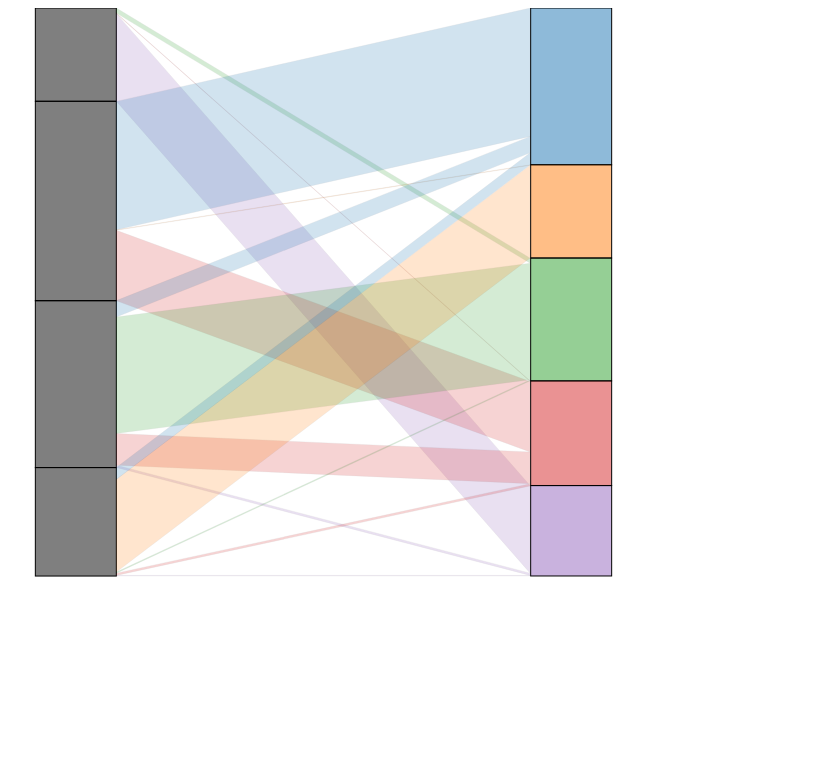
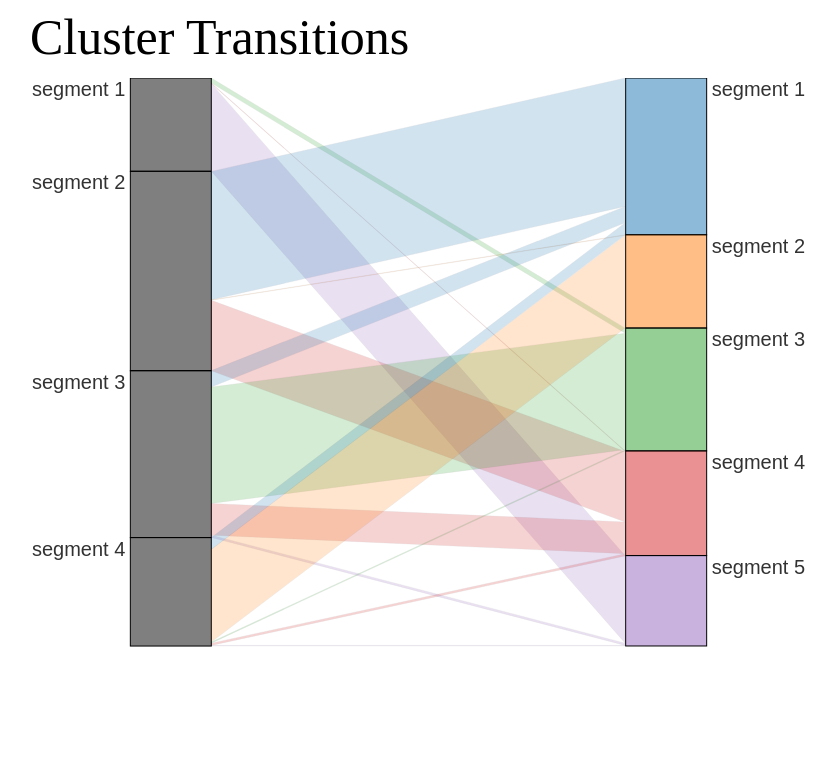
Before and after one commit to dent424/clustering_project, a plain HTML site: page transitions.html in a window 1280 px wide. Shown: the whole page, without its empty margins (225-1061 px from the left). Drawn offline with nearby package versions, Linux system fonts and the light colour scheme.

Commit message:
Added title and segment names

```diff
--- a/javascripts/cluster_transition.js
+++ b/javascripts/cluster_transition.js
@@ -32,6 +32,12 @@ function cluster_transitions(data) {
 	var yAxis = d3.svg.axis()
 				  .scale(y)
 				  .orient("left");
+
+	d3.select('body')
+	  .append('div')
+	  .attr('class','title_container')
+	  .append('h2')
+	  .text('Cluster Transitions')
 
 	//Adds the SVG element that will house everything else
 	var svg = d3.select("body")
@@ -133,10 +139,16 @@ function cluster_transitions(data) {
 					  	   .attr('class','transition_rect')
 					  	   .attr('id','left_rects');
 
+			entergroup_left.append('text')
+						   .attr('class', 'segment_name left_segment_name')
+
 			entergroup_center.append('rect')
 					  		.attr('width', x_left.rangeBand())
 					  		.attr('class','transition_rect')
 					  		.attr('id','center_rects');
+
+			entergroup_center.append('text')
+						   .attr('class', 'segment_name center_segment_name')
 
 			//update rects
 			var left_group_y = {}; //This is an object for storing the y positions of each cluster for use in transition lines
@@ -164,6 +176,24 @@ function cluster_transitions(data) {
 			  .style('fill', function(d){
 			  	return colors(d.values['cluster_num']);
 			  });
+
+			left_group.select('text')
+					  .text(function(d){
+					  	 return "segment " + (+d.values.cluster_num+1)
+					  })
+					  .attr('y', function(d){
+					     return d.values['y0']+18;
+					  })
+					  .attr('x', '-5')
+
+			center_group.select('text')
+					  .text(function(d){
+					  	 return "segment " + (+d.values.cluster_num+1)
+					  })
+					  .attr('y', function(d){
+					     return d.values['y0']+18;
+					  })
+					  .attr('x', x_left.rangeBand()+5)
 
 			svg.select('g.xAxis_left')
 			   .call(xAxis_left);
@@ -206,6 +236,7 @@ function cluster_transitions(data) {
 				var location = d3.select(this).attr('id');
 				if (location === 'center_rects') {
 					d3.selectAll('polygon.transition_poly')
+					  .style('opacity', 0)
 					  .filter(function(d){
 					  	return d.values.to_cluster === target_rect;
 					  })
@@ -213,6 +244,7 @@ function cluster_transitions(data) {
 				}
 				if (location === 'left_rects') {
 					d3.selectAll('polygon.transition_poly')
+					  .style('opacity', 0)
 					  .filter(function(d){
 					  	return d.values.from_cluster === target_rect;
 					  })
--- a/transition_style.css
+++ b/transition_style.css
@@ -11,3 +11,28 @@
 	stroke:black;
 	stroke-width:0.2;
 }
+
+.segment_name {
+	font-size: 20px;
+  	font-family: sans-serif;
+  	opacity: 0.8;
+}
+
+.left_segment_name {
+	text-anchor: end;
+}
+
+.center_segment_name {
+	text-anchor: start;
+}
+
+.title_container {
+	width: 770px;
+	height: 70px;
+	margin:auto;
+}
+
+#svg_transitions {
+	margin:auto;
+	display:block;
+}
```
